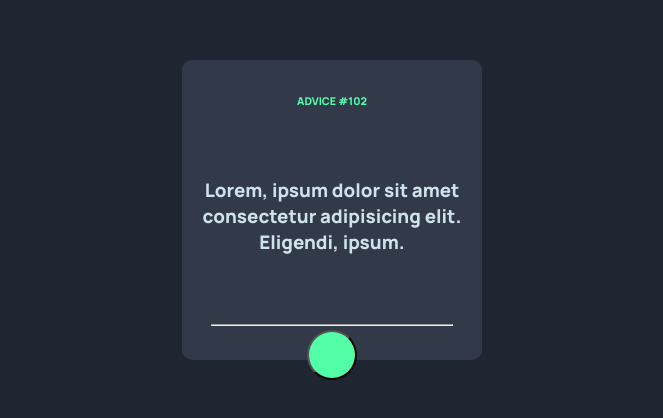
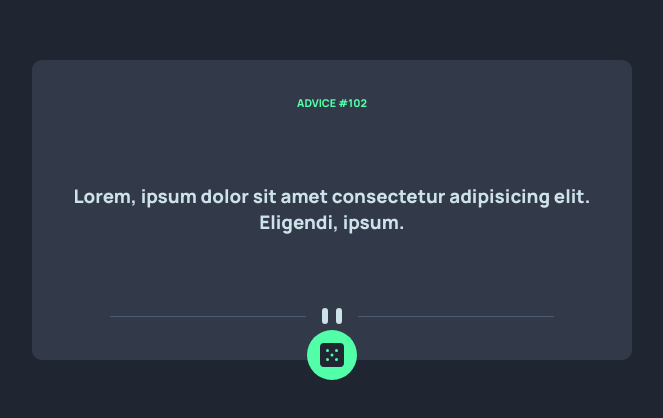
Before and after one commit to DadoveNonye/Advice-Generator, a plain HTML site: page index.html in a window 1280 px wide. Shown: the part 190-608 px from the top of the page, without its empty margins (308-971 px from the left). Drawn offline with Linux system fonts and the light colour scheme; no server answers.

Commit message:
fixed some issuess
used the proper button svg and divider line

```diff
--- a/index.html
+++ b/index.html
@@ -23,8 +23,24 @@
         Lorem, ipsum dolor sit amet consectetur adipisicing elit. Eligendi,
         ipsum.
       </h3>
-      <hr />
-      <button class="btn"></button>
+
+      <svg width="444" height="16" xmlns="http://www.w3.org/2000/svg">
+        <g fill="none" fill-rule="evenodd">
+          <path fill="#4F5D74" d="M0 8h196v1H0zM248 8h196v1H248z" />
+          <g transform="translate(212)" fill="#CEE3E9">
+            <rect width="6" height="16" rx="3" />
+            <rect x="14" width="6" height="16" rx="3" />
+          </g>
+        </g>
+      </svg>
+      <button class="btn">
+        <svg width="24" height="24" xmlns="http://www.w3.org/2000/svg">
+          <path
+            d="M20 0H4a4.005 4.005 0 0 0-4 4v16a4.005 4.005 0 0 0 4 4h16a4.005 4.005 0 0 0 4-4V4a4.005 4.005 0 0 0-4-4ZM7.5 18a1.5 1.5 0 1 1 0-3 1.5 1.5 0 0 1 0 3Zm0-9a1.5 1.5 0 1 1 0-3 1.5 1.5 0 0 1 0 3Zm4.5 4.5a1.5 1.5 0 1 1 0-3 1.5 1.5 0 0 1 0 3Zm4.5 4.5a1.5 1.5 0 1 1 0-3 1.5 1.5 0 0 1 0 3Zm0-9a1.5 1.5 0 1 1 0-3 1.5 1.5 0 0 1 0 3Z"
+            fill="#202733"
+          />
+        </svg>
+      </button>
     </div>
 
     <script src="home.js"></script>
--- a/style.css
+++ b/style.css
@@ -11,7 +11,7 @@ body {
 
 .main {
   height: 300px;
-  width: 300px;
+  width: 600px;
   background-color: hsl(217, 19%, 24%);
   color: hsl(193, 38%, 86%);
   text-align: center;
@@ -39,9 +39,11 @@ body {
   display: flex;
   align-content: center;
   justify-content: center;
+  align-items: center;
   background-color: hsl(150, 100%, 66%);
   position: absolute;
   top: 90%;
+  border: none;
 }
 hr {
   width: 80%;
```
